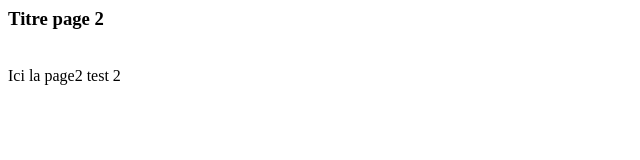
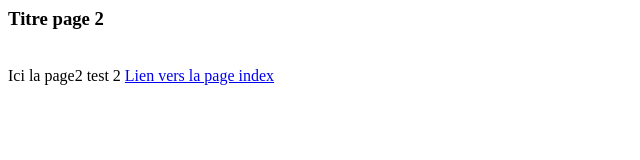
Before and after one commit to developpeur124/Partie-2-Activit-Git-openclassrooms, a plain HTML site: page test_page2.html in a window 1280 px wide. Shown: the whole page, without its empty margins (0-640 px from the left). Drawn offline with Linux system fonts and the light colour scheme.

Commit message:
Lien vers l index, page2

```diff
--- a/test_page2.html
+++ b/test_page2.html
@@ -10,6 +10,8 @@
         <h3>Titre page 2 </h3> <br/>
 	Ici la page2 test 2
 
+    <a href="index.html">Lien vers la page index</a> <br/>
+
 
     </body>
 </html>
```
